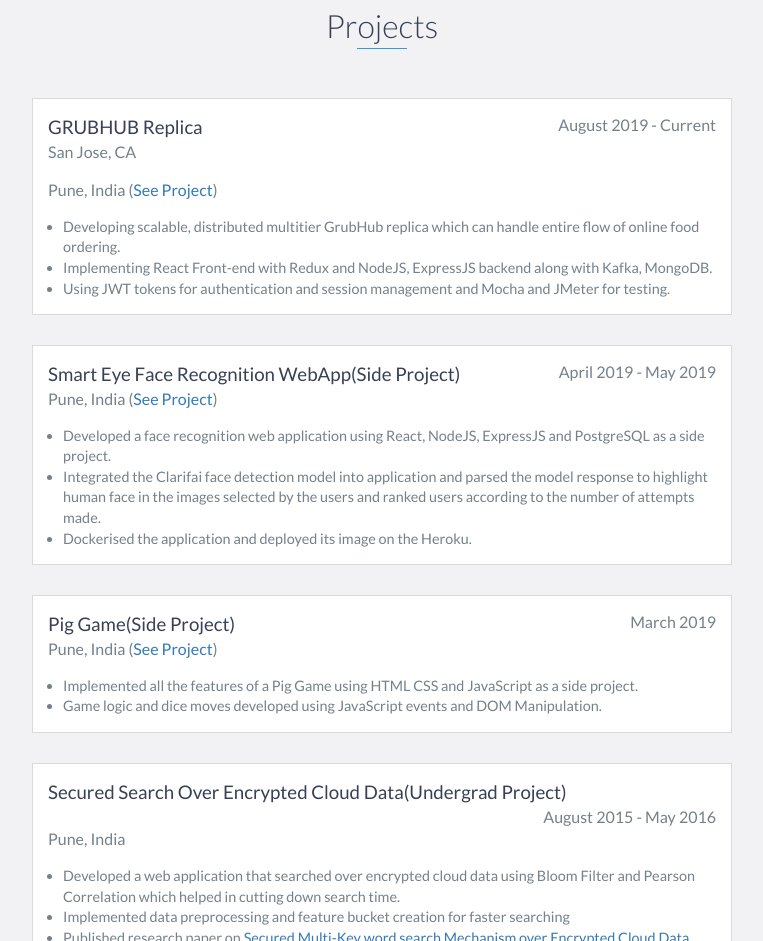
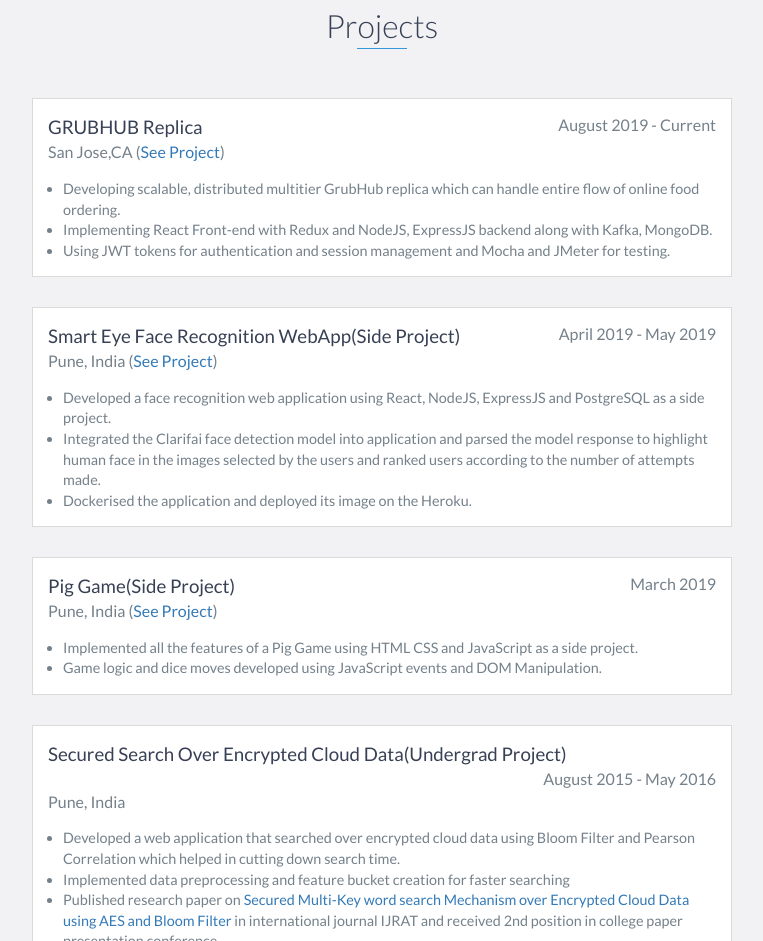
Before and after one commit to shubh08/my-portfolio, a website: page index.html in a window 1280 px wide. Shown: the part 2617-3558 px from the top of the page, without its empty margins (258-1021 px from the left). Drawn offline with nearby package versions, Linux system fonts and the light colour scheme.

Commit message:
Update index.html

```diff
--- a/index.html
+++ b/index.html
@@ -178,8 +178,7 @@
             <div class="education-block">
                 <h3>GRUBHUB Replica</h3>
                 <span class="education-date">August 2019 - Current</span>
-                <h4>San Jose, CA</h4>
-                <h4>Pune, India (<a href="http://3.17.152.109:3000/">See Project</a>)</h4>
+                <h4>San Jose,CA (<a href="http://3.17.152.109:3000/">See Project</a>)</h4>
                 <ul>
                     <li>
                         Developing scalable, distributed multitier GrubHub replica which can handle entire flow of
```
